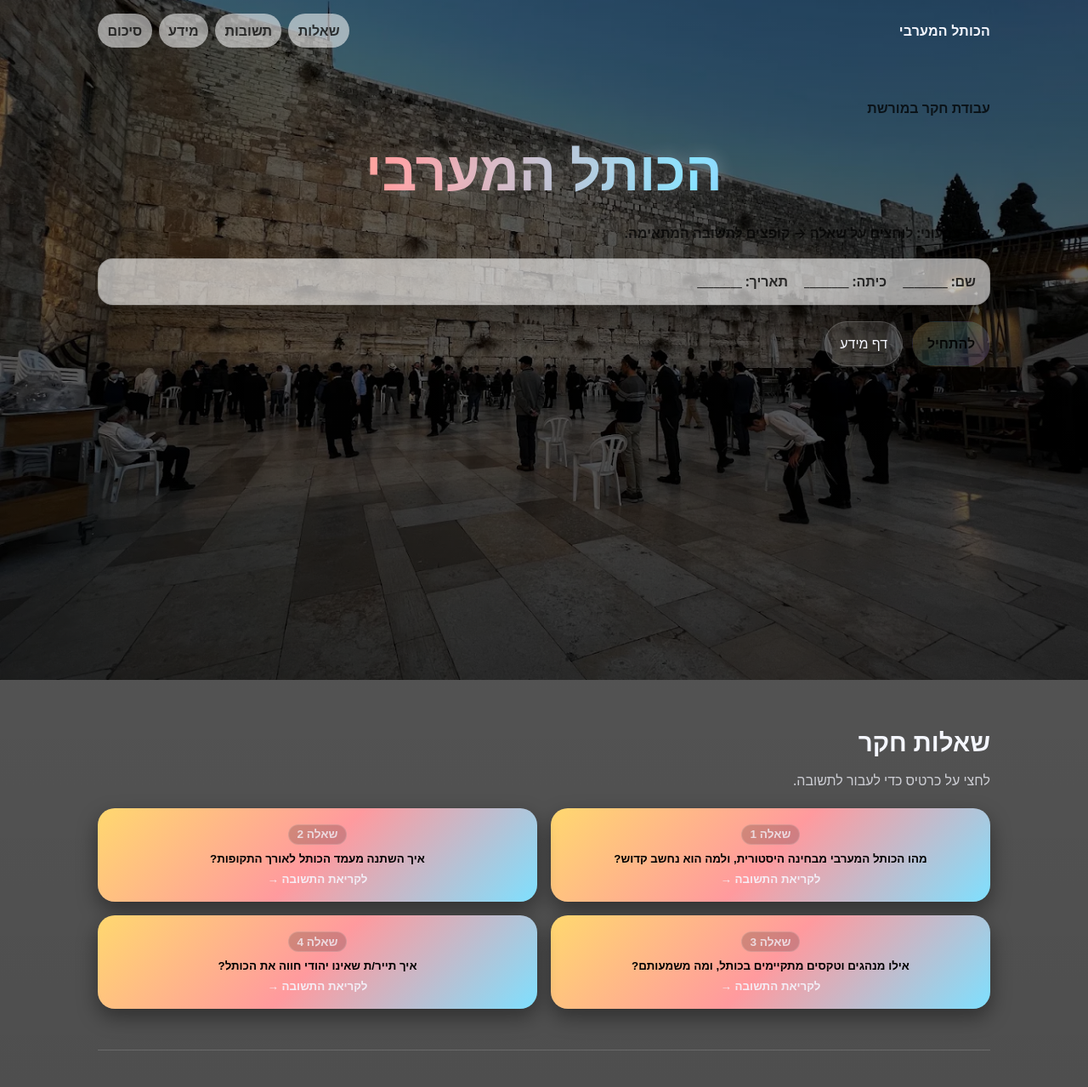
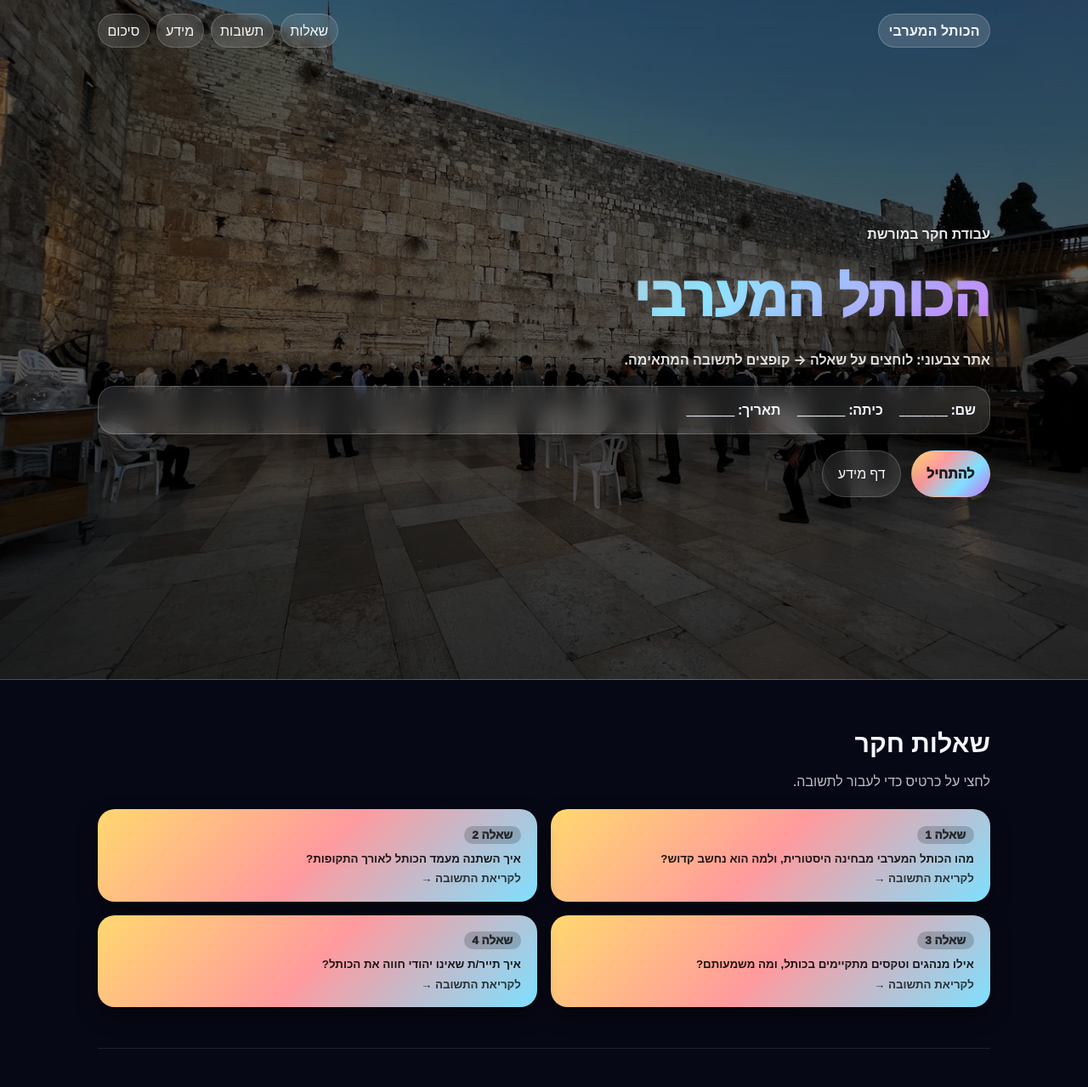
Before and after one commit to yakitt/kotel_maarav_moreshet, a plain HTML site: page index.html in a window 1280 px wide. Shown: the top 1279 px of the page at 85% size. Drawn offline with Linux system fonts and the light colour scheme.

Commit message:
Refactor styles for improved layout and design

```diff
--- a/style.css
+++ b/style.css
@@ -4,16 +4,11 @@
   --text: #f5f7ff;
   --muted: rgba(245,247,255,.75);
   --stroke: rgba(255,255,255,.16);
-  --glass: rgba(255,255,255,.08);
-  --shadow: 0 16px 44px rgba(0,0,0,.40);
-  --r: 18px;
+  --glass: rgba(255,255,255,.10);
+  --shadow: 0 16px 44px rgba(0,0,0,.45);
+  --r: 20px;
 
-  --rainbow:
-    radial-gradient(900px 520px at 80% 10%, rgba(255,183,77,.22), transparent 60%),
-    radial-gradient(900px 520px at 15% 20%, rgba(120,240,255,.20), transparent 60%),
-    radial-gradient(900px 520px at 65% 85%, rgba(190,120,255,.20), transparent 60%);
-
-  --grad: linear-gradient(135deg, rgba(255,183,77,.22), rgba(120,240,255,.16), rgba(190,120,255,.18));
+  --grad: linear-gradient(135deg, #ffd86f, #ff9a9e, #7ee0ff, #c471f5);
 }
 
 *{ box-sizing: border-box; }
@@ -22,80 +17,114 @@ html{ scroll-behavior: smooth; }
 
 body{
   font-family: system-ui, -apple-system, "Segoe UI", Arial, sans-serif;
-  margin: 0;
-  background:
-    linear-gradient(rgba(0,0,0,.65), rgba(0,0,0,.75)),
-    url("images/kotel.jpg") center/cover no-repeat fixed;
+  background: #070815;
   color: var(--text);
   line-height: 1.7;
 }
-
 
 .container{
   width: min(1050px, calc(100% - 2rem));
   margin: 0 auto;
 }
 
+/* HERO с фото */
 .hero{
+  position: relative;
   min-height: 100vh;
+  display: flex;
+  flex-direction: column;
+  justify-content: center;
+
   background:
     linear-gradient(rgba(0,0,0,.55), rgba(0,0,0,.70)),
     url("./images/kotel.png") center/cover no-repeat;
+
+  border-bottom: 1px solid var(--stroke);
 }
-.hero__inner{
-  position: relative;
-  padding: 2.6rem 0 3.2rem;
+
+/* NAV */
+.nav{
+  position:absolute;
+  top: 0;
+  left: 0;
+  right: 0;
   width: min(1050px, calc(100% - 2rem));
   margin: 0 auto;
-}
-
-.nav{
-  position: relative;
+  padding: 1rem 0;
   display:flex;
   justify-content: space-between;
   align-items:center;
   gap: 1rem;
-  padding: 1rem 0;
-  width: min(1050px, calc(100% - 2rem));
-  margin: 0 auto;
 }
-.brand{ font-weight: 900; letter-spacing: .2px; }
-.links{ display:flex; flex-wrap: wrap; gap: .5rem; }
+
+.brand{
+  font-weight: 900;
+  letter-spacing: .2px;
+  background: rgba(255,255,255,.15);
+  padding: .35rem .7rem;
+  border-radius: 999px;
+  border: 1px solid rgba(255,255,255,.2);
+  backdrop-filter: blur(8px);
+}
+
+.links{
+  display:flex;
+  flex-wrap: wrap;
+  gap: .5rem;
+}
 .links a{
   padding: .35rem .65rem;
   border-radius: 999px;
-  border: 1px solid transparent;
-  color: rgba(0,0,0,.75);
-  background: rgba(255,255,255,.55);
+  border: 1px solid rgba(255,255,255,.18);
+  background: rgba(255,255,255,.12);
+  color: rgba(255,255,255,.95);
   text-decoration:none;
-  font-weight: 700;
+  backdrop-filter: blur(8px);
 }
-.links a:hover{ filter: brightness(1.05); }
+.links a:hover{ filter: brightness(1.10); }
+
+/* HERO content */
+.hero__inner{
+  width: min(1050px, calc(100% - 2rem));
+  margin: 0 auto;
+  padding: 6.2rem 0 3.2rem;
+}
 
 .kicker{
   margin:0 0 .3rem;
-  color: rgba(0,0,0,.75);
   font-weight: 800;
+  color: rgba(255,255,255,.9);
 }
-h1{
+
+.hero h1{
   margin:.2rem 0 .4rem;
-  font-size: clamp(2.2rem, 4.2vw, 3.4rem);
-  color: rgba(0,0,0,.86);
+  font-size: clamp(2.6rem, 5vw, 4.1rem);
+  font-weight: 950;
+  text-align: right;
+  background: var(--grad);
+  -webkit-background-clip: text;
+  -webkit-text-fill-color: transparent;
+  text-shadow: 0 0 22px rgba(255,255,255,0.25);
 }
-.sub{ margin:0; max-width: 70ch; color: rgba(0,0,0,.72); font-weight: 650; }
+
+.sub{
+  margin:0;
+  max-width: 70ch;
+  color: rgba(255,255,255,.86);
+  font-weight: 650;
+}
 
 .meta{
-  margin-top: 1rem;
+  margin-top: 1.1rem;
   display:flex;
   flex-wrap: wrap;
   gap: .9rem 1.2rem;
-  padding: .8rem 1rem;
+  padding: .85rem 1rem;
   border-radius: var(--r);
-  border: 1px solid rgba(0,0,0,.12);
-  background: rgba(255,255,255,.60);
+  border: 1px solid rgba(255,255,255,.18);
+  background: rgba(255,255,255,.12);
+  backdrop-filter: blur(10px);
   box-shadow: var(--shadow);
-  color: rgba(0,0,0,.78);
-  font-weight: 650;
 }
 
 .cta{ margin-top: 1.2rem; display:flex; gap:.7rem; flex-wrap: wrap; }
@@ -105,25 +134,49 @@ h1{
   align-items:center;
   justify-content:center;
   gap:.5rem;
-  padding:.75rem 1.05rem;
+  padding:.8rem 1.1rem;
   border-radius: 999px;
-  border: 1px solid var(--stroke);
-  background: var(--glass);
+  border: 1px solid rgba(255,255,255,.18);
+  background: rgba(255,255,255,.12);
   color: var(--text);
   text-decoration:none;
   box-shadow: var(--shadow);
   cursor:pointer;
   transition: transform .15s ease, filter .15s ease;
+  backdrop-filter: blur(10px);
 }
 .btn:hover{ transform: translateY(-1px); filter: brightness(1.05); }
-.btn.primary{ background: var(--grad); border-color: transparent; color: rgba(0,0,0,.85); font-weight: 900; }
-.btn.ghost{ background: rgba(255,255,255,.10); }
-.btn.small{ padding: .55rem .85rem; box-shadow: none; }
 
-.section{ padding: 3rem 0; border-bottom: 1px solid var(--stroke); }
-h2{ margin:0 0 .4rem; font-size: 1.85rem; }
+.btn.primary{
+  background: var(--grad);
+  border-color: transparent;
+  color: rgba(0,0,0,.85);
+  font-weight: 950;
+}
+.btn.ghost{
+  background: rgba(255,255,255,.10);
+}
+.btn.small{
+  padding: .55rem .85rem;
+  box-shadow: none;
+}
+
+/* Sections + fade-in */
+.section{
+  padding: 3rem 0;
+  border-bottom: 1px solid rgba(255,255,255,.10);
+  animation: fadeIn 1s ease forwards;
+}
+
+@keyframes fadeIn{
+  from{ opacity:0; transform: translateY(16px); }
+  to{ opacity:1; transform: translateY(0); }
+}
+
+h2{ margin:0 0 .4rem; font-size: 1.9rem; }
 .muted{ color: var(--muted); margin:0; }
 
+/* Questions grid */
 .grid{
   margin-top: 1.2rem;
   display:grid;
@@ -131,49 +184,49 @@ h2{ margin:0 0 .4rem; font-size: 1.85rem; }
   gap: 1rem;
 }
 
+/* Яркие кнопки-вопросы */
 .qcard{
+  text-align:right;
   border-radius: 20px;
   padding: 1.2rem;
-  font-weight: bold;
+  font-weight: 900;
   background: linear-gradient(135deg, #ffd86f, #ff9a9e, #7ee0ff);
-  color: black;
+  color: rgba(0,0,0,.88);
   border: none;
-  transition: all .3s ease;
-  box-shadow: 0 10px 25px rgba(0,0,0,0.4);
+  cursor:pointer;
+  transition: all .25s ease;
+  box-shadow: 0 10px 25px rgba(0,0,0,0.45);
+}
+.qcard:hover{
+  transform: scale(1.03);
+  box-shadow: 0 15px 35px rgba(0,0,0,0.60);
 }
 
-.qcard:hover{
-  transform: scale(1.05);
-  box-shadow: 0 15px 35px rgba(0,0,0,0.6);
-}
 .tag{
   display:inline-block;
   padding:.2rem .6rem;
   border-radius: 999px;
-  border: 1px solid var(--stroke);
   background: rgba(0,0,0,.18);
-  color: var(--muted);
-  font-weight: 900;
+  color: rgba(0,0,0,.75);
+  font-weight: 950;
   font-size: .85rem;
 }
-.q{ display:block; margin-top:.6rem; font-weight: 900; }
-.go{ display:block; margin-top:.55rem; color: rgba(245,247,255,.88); }
+.q{ display:block; margin-top:.6rem; }
+.go{ display:block; margin-top:.55rem; opacity:.85; }
 
+/* Glass answers */
 .acard{
-  background: rgba(255,255,255,0.15);
-  backdrop-filter: blur(10px);
+  margin-top: 1rem;
+  border: 1px solid rgba(255,255,255,.16);
   border-radius: 20px;
   padding: 1.5rem;
-  box-shadow: 0 10px 40px rgba(0,0,0,0.4);
+  background: rgba(255,255,255,0.14);
+  backdrop-filter: blur(10px);
+  box-shadow: 0 10px 40px rgba(0,0,0,0.45);
+  scroll-margin-top: 30px;
 }
-.acard h3{ margin:.1rem 0 .4rem; }
 
 .row{ display:flex; gap:.6rem; flex-wrap: wrap; margin-top: .8rem; }
-
-.a1{ border-color: rgba(255,183,77,.35); }
-.a2{ border-color: rgba(120,240,255,.35); }
-.a3{ border-color: rgba(190,120,255,.35); }
-.a4{ border-color: rgba(140,255,180,.28); }
 
 .info{
   margin-top: 1.1rem;
@@ -182,9 +235,10 @@ h2{ margin:0 0 .4rem; font-size: 1.85rem; }
   gap: 1rem;
 }
 .ibox{
-  border: 1px solid var(--stroke);
-  border-radius: var(--r);
-  background: rgba(255,255,255,.07);
+  border: 1px solid rgba(255,255,255,.14);
+  border-radius: 20px;
+  background: rgba(255,255,255,0.10);
+  backdrop-filter: blur(10px);
   box-shadow: var(--shadow);
   padding: 1rem;
 }
@@ -192,10 +246,10 @@ h2{ margin:0 0 .4rem; font-size: 1.85rem; }
 .summary{
   margin-top: 1rem;
   padding: 1rem 1.1rem;
-  border-radius: var(--r);
+  border-radius: 20px;
   background: var(--grad);
   color: rgba(0,0,0,.86);
-  font-weight: 800;
+  font-weight: 900;
   box-shadow: var(--shadow);
 }
 
@@ -207,7 +261,7 @@ h2{ margin:0 0 .4rem; font-size: 1.85rem; }
   display:flex;
   justify-content: space-between;
   gap:1rem;
-  border-top: 1px solid var(--stroke);
+  border-top: 1px solid rgba(255,255,255,.10);
   padding-top: 1rem;
   color: var(--muted);
 }
@@ -216,31 +270,6 @@ h2{ margin:0 0 .4rem; font-size: 1.85rem; }
 @media (max-width: 900px){
   .grid{ grid-template-columns: 1fr; }
   .info{ grid-template-columns: 1fr; }
-  .nav{ flex-direction: column; align-items: flex-start; }
+  .nav{ flex-direction: column; align-items: flex-start; position: static; padding: 1rem 0 0; }
+  .hero__inner{ padding-top: 2rem; }
 }
-
-/* --- Красочный заголовок --- */
-.hero h1{
-  font-size: clamp(2.5rem, 5vw, 4rem);
-  font-weight: 900;
-  text-align: center;
-  background: linear-gradient(90deg, #ffd86f, #ff9a9e, #7ee0ff, #c471f5);
-  -webkit-background-clip: text;
-  -webkit-text-fill-color: transparent;
-  text-shadow: 0 0 20px rgba(255,255,255,0.3);
-}
-
-.section{
-  animation: fadeIn 1s ease forwards;
-}
-
-@keyframes fadeIn{
-  from{
-    opacity:0;
-    transform: translateY(20px);
-  }
-  to{
-    opacity:1;
-    transform: translateY(0);
-  }
-}
```
